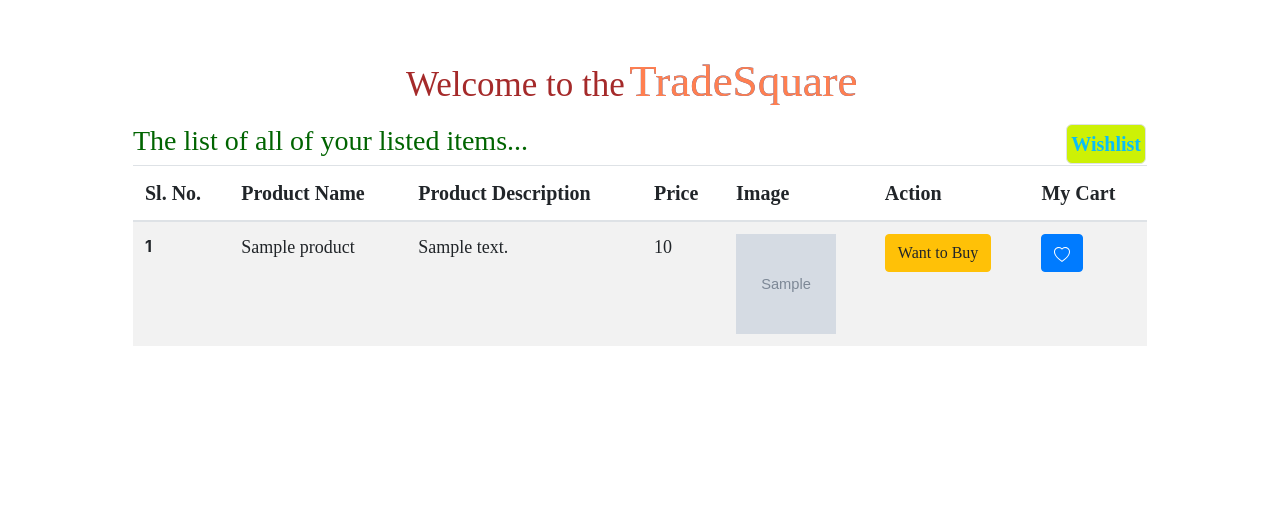
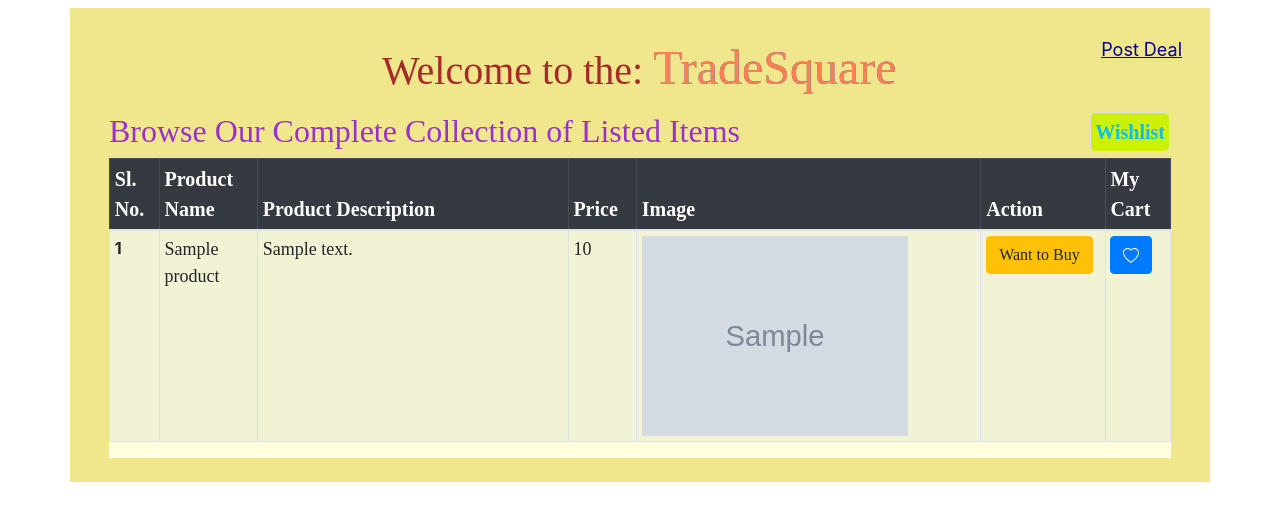
Before and after one commit to Dipam581/Bid-Deals, a Django app: template Bidding System/Bidding_System/templates/all_products.html in a window 1280 px wide. Shown: the top 521 px of the page. Run offline with Django 5.2, Linux system fonts and the light colour scheme; the template is opened without the code that fills it: most values are stand-ins (such as "Sample title", 1, 10 or a date in 2020); grey boxes marked "Sample" are stand-in pictures; parts of the project's set-up code (start-up, migrations or seed data) failed here and were passed over; some libraries are stand-ins or nearby versions.

Commit message:
UI Design

```diff
--- a/Bidding System/Bidding_System/Login/views.py
+++ b/Bidding System/Bidding_System/Login/views.py
@@ -17,6 +17,7 @@ def initiate_login(request):
             "email": user_obj.username,
             "uuid": str(user_obj.customuser.unique_key)
         }
+        print("user- ", user)
         if user is not None:
             return redirect("option_of_trading")
 
--- a/Bidding System/Bidding_System/templates/all_products.html
+++ b/Bidding System/Bidding_System/templates/all_products.html
@@ -4,19 +4,25 @@
 <head>
     <meta charset="UTF-8">
     <meta name="viewport" content="width=device-width, initial-scale=1.0">
-    <title>Register</title>
+    <title>TradeSquare</title>
     <link rel="stylesheet" href="https://stackpath.bootstrapcdn.com/bootstrap/4.4.1/css/bootstrap.min.css"
         integrity="sha384-Vkoo8x4CGsO3+Hhxv8T/Q5PaXtkKtu6ug5TOeNV6gBiFeWPGFN9MuhOf23Q9Ifjh" crossorigin="anonymous">
 </head>
 
 <body>
-    <div class='container mx-auto p-5' id="welcome">
+    <div class='container mt-2 mb-2 p-4' id="welcome" style="background-color: khaki;">
         <form method="post">
             {% csrf_token %}
+            <a class="p-1" style="
+            font-size: large;
+            text-decoration: underline;
+            float: inline-end;
+            border-radius: 8px;
+            color: darkblue;" href="{% url 'option_of_trading' %}">Post Deal</a>
             <div class="mb-2" style="margin-left: 18rem;">
-                <span style="font-family: serif; font-size: 35px; color: brown;">Welcome to the</span>
+                <span style="font-family: serif; font-size: 40px; color: brown;">Welcome to the: </span>
                 <span
-                    style="font-family: serif; font-size: 45px; color: coral; text-shadow: 0 0 #1d5fc1;">TradeSquare</span>
+                    style="font-family: serif; font-size: xxx-large; color: coral; text-shadow: 0 0 #1d5fc1;">TradeSquare</span>
             </div>
 
             <div class="mb-2 mr-3" style="margin-left: 20rem;">
@@ -27,12 +33,14 @@
             </div>
 
             <div class="container">
-                <h3 style="font-family: serif; color: darkgreen;">The list of all of your listed items...</h3>
+                <h3 style="font-family: serif; color: darkorchid; font-size: xx-large;">Browse Our Complete Collection
+                    of Listed Items</h3>
 
                 {% if messages %}
                 <ul class="messages msg">
                     {% for message in messages %}
-                    <h4{% if message.tags %} class="{{ message.tags }} {% if message.tags == 'success' %} shadow-lg {% endif %}" style="font-family: serif; font-size: 20px; float: inline-end;
+                    <h4{% if message.tags %}
+                        class="{{ message.tags }} {% if message.tags == 'success' %} shadow-lg {% endif %}" style="font-family: serif; font-size: 20px; float: inline-end;
     {% if message.tags == 'info' %}
         color: orangered;
         background-color: antiquewhite;
@@ -43,19 +51,24 @@
                         {% endfor %}
                 </ul>
                 {% endif %}
-                <table class="table table-striped">
-                    <thead>
+
+                <div class="table-responsive"
+                    style="max-height: 720px; overflow-y: auto; background-color: lightyellow;">
+                    <table class="table table-sm align-middle table-striped table-hover table-bordered border-primary">
+                        <thead class="table-dark">
                             <tr>
-                            <th scope="col" style="font-family: serif; font-size: 20px;">Sl. No.</th>
-                            <th scope="col" style="font-family: serif; font-size: 20px;">Product Name</th>
-                            <th scope="col" style="font-family: serif; font-size: 20px;">Product Description</th>
-                            <th scope="col" style="font-family: serif; font-size: 20px;">Price</th>
-                            <th scope="col" style="font-family: serif; font-size: 20px;">Image</th>
-                            <th scope="col" style="font-family: serif; font-size: 20px;">Action</th>
-                            <th scope="col" style="font-family: serif; font-size: 20px;">My Cart</th>
+                                <th scope="col" style="font-family: serif; font-size: 20px; width: 10px;">Sl. No.</th>
+                                <th scope="col" style="font-family: serif; font-size: 20px; width: 30px;">Product Name
+                                </th>
+                                <th scope="col" style="font-family: serif; font-size: 20px; width: 250px;">Product
+                                    Description</th>
+                                <th scope="col" style="font-family: serif; font-size: 20px; width: 40px;">Price</th>
+                                <th scope="col" style="font-family: serif; font-size: 20px; width: 50px;">Image</th>
+                                <th scope="col" style="font-family: serif; font-size: 20px; width: 100px;">Action</th>
+                                <th scope="col" style="font-family: serif; font-size: 20px; width: 30px;">My Cart</th>
                             </tr>
                         </thead>
-                    <tbody>
+                        <tbody class="table-group-divider">
                             {% for product in listed_obj %}
                             <tr>
                                 <th scope="row">{{ forloop.counter }}</th>
@@ -64,15 +77,17 @@
                                 <td style="font-family: serif;font-size: 18px;">{{ product.price }}</td>
                                 <td>
                                     <img src="{{ product.image.url }}" alt="{{ product.name }}"
-                                    style="width: 100px; height: 100px;">
+                                        style="width: fit-content; height: 200px;">
                                 </td>
-                            <td style="font-family: serif;font-size: 18px;"><a class="btn btn-warning" style="transition: background-color 0.3s ease;" href="{% url 'buy_product' product.product_id %}"
-                                    role="button">Want to Buy</a></td>
+                                <td style="font-family: serif;font-size: 18px;"><a class="btn btn-warning"
+                                        style="transition: background-color 0.3s ease;"
+                                        href="{% url 'buy_product' product.product_id %}" role="button">Want to Buy</a>
+                                </td>
                                 <td>
                                     <a href="{% url 'added_wishlist' product.product_id %}" class="btn btn-primary"
                                         id="wishlist">
-                                    <svg xmlns="http://www.w3.org/2000/svg" width="16" height="16" fill="currentColor"
-                                        class="bi bi-heart" viewBox="0 0 16 16">
+                                        <svg xmlns="http://www.w3.org/2000/svg" width="16" height="16"
+                                            fill="currentColor" class="bi bi-heart" viewBox="0 0 16 16">
                                             <path
                                                 d="m8 2.748-.717-.737C5.6.281 2.514.878 1.4 3.053c-.523 1.023-.641 2.5.314 4.385.92 1.815 2.834 3.989 6.286 6.357 3.452-2.368 5.365-4.542 6.286-6.357.955-1.886.838-3.362.314-4.385C13.486.878 10.4.28 8.717 2.01zM8 15C-7.333 4.868 3.279-3.04 7.824 1.143q.09.083.176.171a3 3 0 0 1 .176-.17C12.72-3.042 23.333 4.867 8 15" />
                                         </svg>
@@ -87,14 +102,80 @@
                         </tbody>
                     </table>
                 </div>
+
+            </div>
         </form>
     </div>
 </body>
+<style>
+    .table-responsive {
+        position: relative;
+    }
+
+    .table thead {
+        position: sticky;
+        top: 0;
+        z-index: 1;
+    }
+
+    .table thead th {
+        background-color: #343a40;
+        color: white;
+        box-shadow: 0 2px 2px -1px rgba(0, 0, 0, 0.4);
+    }
+
+    .table-responsive::-webkit-scrollbar {
+        width: 10px;
+    }
+
+    .table-responsive::-webkit-scrollbar-track {
+        background: #f1f1f1;
+        border-radius: 10px;
+    }
+
+    .table-responsive::-webkit-scrollbar-thumb {
+        background-color: #888;
+        border-radius: 14px;
+        border: 2px solid #f1f1f1;
+    }
+
+    .table-responsive::-webkit-scrollbar-thumb:hover {
+        background-color: #555;
+    }
+
+    .table-responsive {
+        scrollbar-width: thin;
+        scrollbar-color: #888 #f1f1f1;
+    }
+
+    .table-responsive {
+        -ms-overflow-style: -ms-autohiding-scrollbar;
+    }
+
+    @keyframes slideOut {
+        0% {
+            transform: translateX(0);
+            opacity: 1;
+        }
+
+        100% {
+            transform: translateX(100%);
+            opacity: 0;
+        }
+    }
+
+    .msg.hide {
+        animation: slideOut 1s forwards;
+    }
+</style>
 
 <script>
-    setTimeout(() => {
-        document.querySelector('.msg').classList.add('d-none');
-    }, 2000)
+
+    document.addEventListener("DOMContentLoaded", function () {
+        setTimeout(function () {
+            document.querySelector('.msg').classList.add("hide");
+        }, 2000);
+    });
 </script>
 
 </html>
--- a/Bidding System/Bidding_System/templates/option.html
+++ b/Bidding System/Bidding_System/templates/option.html
@@ -4,7 +4,7 @@
 <head>
     <meta charset="UTF-8">
     <meta name="viewport" content="width=device-width, initial-scale=1.0">
-    <title>Register</title>
+    <title>TradeSquare</title>
     <link rel="stylesheet" href="https://stackpath.bootstrapcdn.com/bootstrap/4.4.1/css/bootstrap.min.css"
         integrity="sha384-Vkoo8x4CGsO3+Hhxv8T/Q5PaXtkKtu6ug5TOeNV6gBiFeWPGFN9MuhOf23Q9Ifjh" crossorigin="anonymous">
 </head>
@@ -37,8 +37,6 @@
                     View Store
                 </a>
             </div>
-
-            <button class="btn btn-primary">Submit</button>
         </form>
     </div>
 </body>
--- a/Bidding System/Bidding_System/templates/register.html
+++ b/Bidding System/Bidding_System/templates/register.html
@@ -3,7 +3,7 @@
 <head>
     <meta charset="UTF-8">
     <meta name="viewport" content="width=device-width, initial-scale=1.0">
-    <title>Register</title>
+    <title>TradeSquare</title>
     <link rel="stylesheet" href="https://stackpath.bootstrapcdn.com/bootstrap/4.4.1/css/bootstrap.min.css" integrity="sha384-Vkoo8x4CGsO3+Hhxv8T/Q5PaXtkKtu6ug5TOeNV6gBiFeWPGFN9MuhOf23Q9Ifjh" crossorigin="anonymous">
 </head>
   <body>
--- a/Bidding System/Bidding_System/templates/welcome.html
+++ b/Bidding System/Bidding_System/templates/welcome.html
@@ -3,7 +3,7 @@
   <head>
     <meta charset="utf-8">
     <meta name="viewport" content="width=device-width, initial-scale=1">
-    <title>Bidding Orchestra</title>
+    <title>TradeSquare</title>
     <link href="https://cdn.jsdelivr.net/npm/bootstrap@5.3.3/dist/css/bootstrap.min.css" rel="stylesheet" integrity="sha384-QWTKZyjpPEjISv5WaRU9OFeRpok6YctnYmDr5pNlyT2bRjXh0JMhjY6hW+ALEwIH" crossorigin="anonymous">
   </head>
   <body>
--- a/Bidding System/Bidding_System/templates/wishlist.html
+++ b/Bidding System/Bidding_System/templates/wishlist.html
@@ -4,7 +4,7 @@
 <head>
     <meta charset="UTF-8">
     <meta name="viewport" content="width=device-width, initial-scale=1.0">
-    <title>Register</title>
+    <title>TradeSquare</title>
     <link rel="stylesheet" href="https://stackpath.bootstrapcdn.com/bootstrap/4.4.1/css/bootstrap.min.css"
         integrity="sha384-Vkoo8x4CGsO3+Hhxv8T/Q5PaXtkKtu6ug5TOeNV6gBiFeWPGFN9MuhOf23Q9Ifjh" crossorigin="anonymous">
 </head>
```
Also changed, not shown: Bidding System/Bidding_System/templates/bid_creation.html (+16 -13 lines), Bidding System/Bidding_System/templates/buy_screen.html (+11 -7 lines), Bidding System/Bidding_System/media/images/download_3.jpg (added), Bidding System/Bidding_System/media/images/download_4.jpg (added), Bidding System/Bidding_System/media/images/download_5.jpg (added), Bidding System/Bidding_System/media/images/download_6.jpg (added), Bidding System/Bidding_System/media/images/images.jpg (added). Lines whose indentation alone changed are shown as unchanged.
